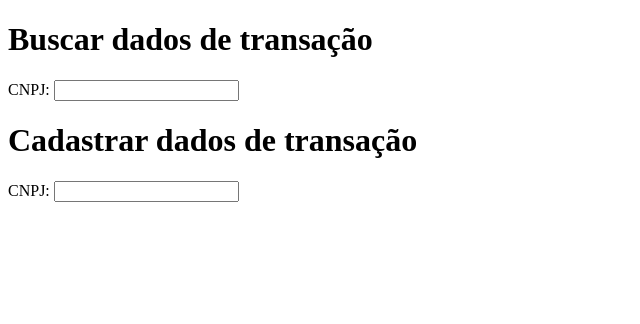
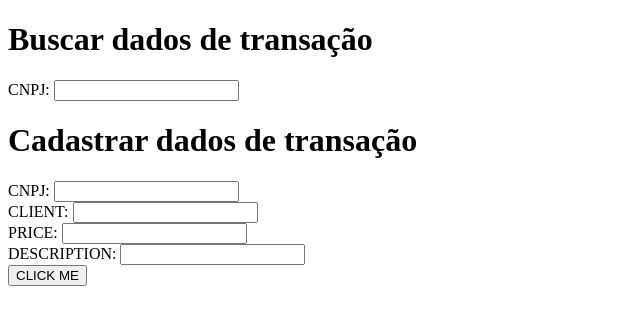
Before and after one commit to matheushdsbr/transaction-listing, a React (Create React App) app: page / in a window 1280 px wide. Shown: the top 324 px of the page, without its empty margins (0-640 px from the left). Built offline with nearby package versions, Linux system fonts and the light colour scheme.

Commit message:
feat: add registrantion form

```diff
--- a/src/components/RegistrationForm/index.js
+++ b/src/components/RegistrationForm/index.js
@@ -1,8 +1,54 @@
-import React from 'react';
+import React, { useState } from 'react';
+import api from '../../config';
 
 const RegistrationForm = () => {
-  const handleChange = (event) => {
-    console.log(event.target.value);
+  const [newCNPJ, setNewCNPJ] = useState('');
+  const [newClient, setNewClient] = useState('');
+  const [newPrice, setNewPrice] = useState('');
+  const [newDescription, setNewDescription] = useState('');
+
+  const newData = {
+    cnpj: newCNPJ,
+    client: newClient,
+    price: newPrice,
+    description: newDescription,
+  };
+
+  const handleNewCNPJ = (event) => {
+    setNewCNPJ(event.target.value);
+  };
+  const handleNewClient = (event) => {
+    setNewClient(event.target.value);
+  };
+  const handleNewPrice = (event) => {
+    setNewPrice(event.target.value);
+  };
+  const handleDescription = (event) => {
+    setNewDescription(event.target.value);
+  };
+
+  const addData = () => {
+    fetch(`${api.baseUrl}/companies`, {
+      method: 'POST',
+      headers: { 'Content-type': 'application/json' },
+      body: JSON.stringify({
+        cnpj: newData.cnpj,
+        transactions: [
+          {
+            client: newData.client,
+            price: newData.price,
+            description: newData.description,
+          },
+        ],
+      }),
+    })
+      .then((response) => response.json())
+      .then((data) => (data.message ? 'deu pau' : console.log(data)));
+
+    setNewCNPJ('');
+    setNewClient('');
+    setNewPrice('');
+    setNewDescription('');
   };
 
   const handleSubmit = (event) => {
@@ -13,8 +59,33 @@ const RegistrationForm = () => {
     <div>
       <form onSubmit={handleSubmit}>
         <h1>Cadastrar dados de transação</h1>
-        <span>CNPJ: </span>
-        <input type="text" onChange={handleChange} />
+        <div>
+          <span>CNPJ: </span>
+          <input type="text" value={newCNPJ} onChange={handleNewCNPJ} />
+        </div>
+
+        <div>
+          <span>CLIENT: </span>
+          <input type="text" value={newClient} onChange={handleNewClient} />
+        </div>
+
+        <div>
+          <span>PRICE: </span>
+          <input type="number" value={newPrice} onChange={handleNewPrice} />
+        </div>
+
+        <div>
+          <span>DESCRIPTION: </span>
+          <input
+            type="text"
+            value={newDescription}
+            onChange={handleDescription}
+          />
+        </div>
+
+        <button type="button" onClick={addData}>
+          CLICK ME
+        </button>
       </form>
     </div>
   );
--- a/src/components/SearchForm/index.js
+++ b/src/components/SearchForm/index.js
@@ -1,4 +1,5 @@
 import React, { useState } from 'react';
+import api from '../../config';
 
 const SearchForm = () => {
   const [CNPJ, setCNPJ] = useState('');
@@ -9,7 +10,7 @@ const SearchForm = () => {
   };
 
   const searchCNPJ = async () => {
-    fetch(`http://localhost:3000/companies?cnpj=${CNPJ}`)
+    fetch(`${api.baseUrl}/companies?cnpj=${CNPJ}`)
       .then((response) => response.json())
       .then((data) => (data.message ? 'deu pau' : setTransactions(data)));
   };
```
